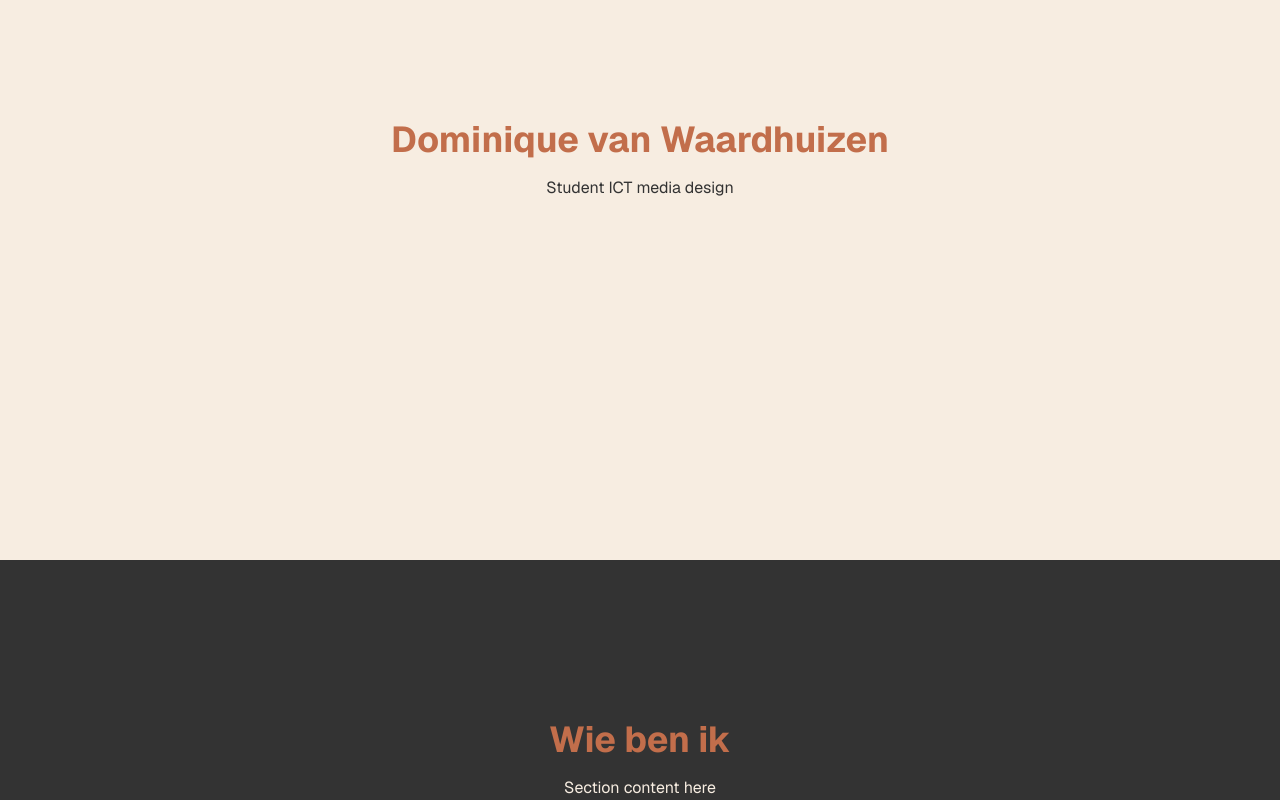
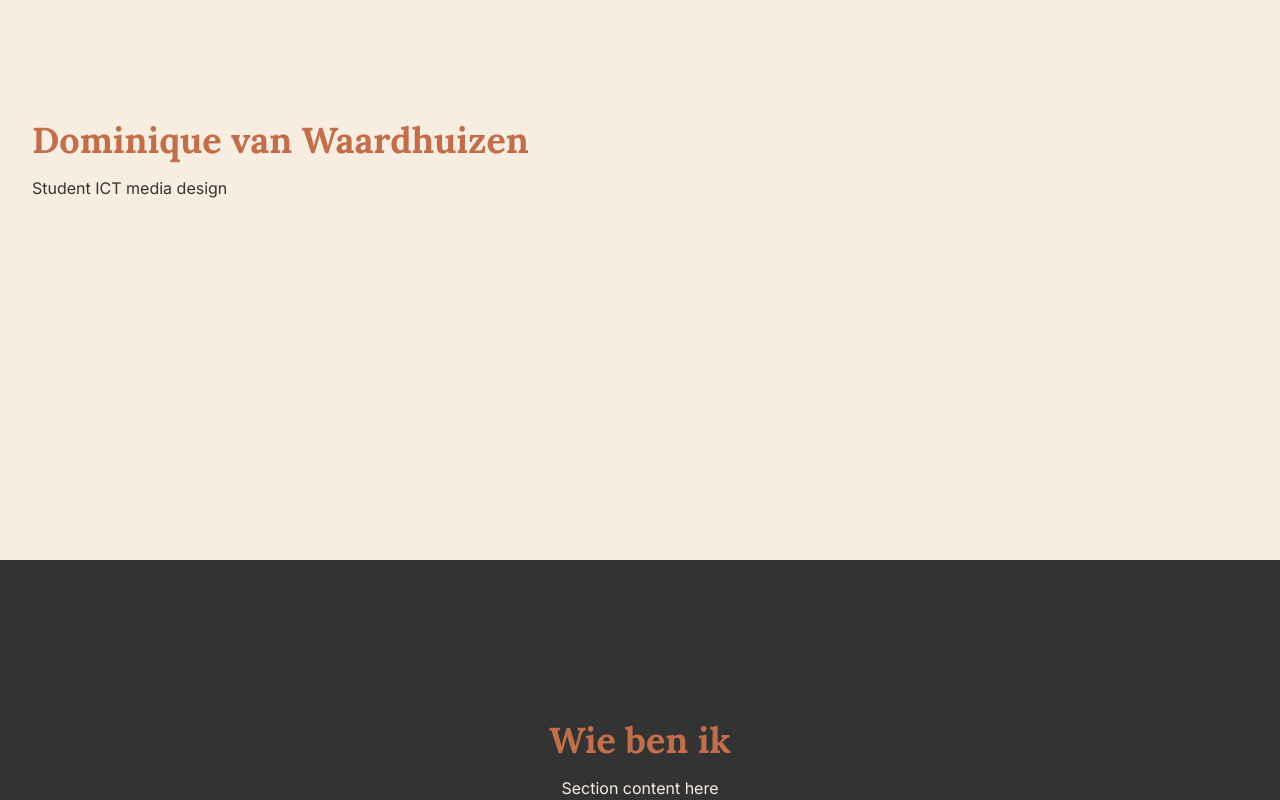
Before and after one commit to dromique/site, a Next.js app: page / in a window 1280 px wide. Shown: the part 240-1040 px from the top of the page. Built offline with nearby package versions, Linux system fonts and the light colour scheme.

Commit message:
fixed fonts

```diff
--- a/app/components/above-the-fold.tsx
+++ b/app/components/above-the-fold.tsx
@@ -1,9 +1,9 @@
 export default function AboveTheFold() {
   return (
-    <section className="h-screen flex items-center justify-center bg-[#F7EDE1]">
-      <div className="text-center">
-        <h2 className="text-4xl font-bold text-[#C26E4B]">Dominique van Waardhuizen</h2>
-        <p className="mt-4 text-[#333333]">Student ICT media design</p>
+    <section className="h-screen flex items-center justify-start px-8 bg-[#F7EDE1]">
+      <div className="text-start">
+        <h2 className="text-4xl font-bold text-[#C26E4B] font-lora">Dominique van Waardhuizen</h2>
+        <p className="mt-4 text-[#333333] font-inter">Student ICT media design</p>
       </div>
     </section>
   );
--- a/app/components/cardStack.tsx
+++ b/app/components/cardStack.tsx
@@ -26,14 +26,14 @@ const CardStack: React.FC<CardStackProps> = ({
     <div className="w-full max-w-7xl h-[450px] justify-center flex flex-col md:flex-row bg-[#333333] rounded-2xl p-6 md:p-10 mx-auto gap-8">
       {/* Left Side /}
       <div className="flex-1 flex flex-col gap-4 min-w-[300px]">
-        <h1 className="font-KronaOne md:text-5xl text-4xl w-max text-[#C26E4B]">{title}</h1>
-        <h2 className="font-KronaOne text-2xl text-[#C26E4B]">{subtitle}</h2>
-        <p className="text-[#F7EDE1] text-base md:text-lg mb-6 leading-relaxed font-RobotoCondensed">
+        <h1 className="font-lora md:text-5xl text-4xl w-max text-[#C26E4B]">{title}</h1>
+        <h2 className="font-lora text-2xl text-[#C26E4B]">{subtitle}</h2>
+        <p className="text-[#F7EDE1] text-base md:text-lg mb-6 leading-relaxed font-inter">
           {description}
         </p>
         <Link
           href={buttonLink}
-          className="bg-[#C26E4B] text-[#F7EDE1] cursor-pointer rounded-lg text-xl font-KronaOne flex justify-center items-center w-max px-10 py-3 mt-auto hover:bg-[#a85e41] transition-colors"
+          className="bg-[#C26E4B] text-[#F7EDE1] cursor-pointer rounded-lg text-xl font-lora flex justify-center items-center w-max px-10 py-3 mt-auto hover:bg-[#a85e41] transition-colors"
         >
           {buttonText}
         </Link>
@@ -41,7 +41,7 @@ const CardStack: React.FC<CardStackProps> = ({
 
       {/ Right Side */}
       <div className="flex flex-col gap-4 basis-1/2 min-w-[320px]">
-        <h1 className="md:text-5xl sm:text-4xl text-3xl font-KronaOne wrap-break-word min-w-[250px] md:min-w-[320px] text-[#C26E4B]">
+        <h1 className="md:text-5xl sm:text-4xl text-3xl font-lora wrap-break-word min-w-[250px] md:min-w-[320px] text-[#C26E4B]">
           {brandingTitle}
         </h1>
         <div className="w-full flex justify-center items-center"></div>
--- a/app/components/header.tsx
+++ b/app/components/header.tsx
@@ -11,7 +11,7 @@ export default function Header() {
   }, []);
 
   return (
-    <header className="fixed top-0 left-0 right-0 flex items-center justify-between px-8 h-[10vh] z-50">
+    <header className="fixed top-0 left-0 right-0 flex items-center justify-between px-8 h-[10vh] z-10">
       <h2 className="text-[40px] text-[#C26E4B] font-lora">DVW</h2>
       <button
         onClick={scrollToFooter}
--- a/app/components/project1.tsx
+++ b/app/components/project1.tsx
@@ -2,8 +2,8 @@ export default function Project1() {
     return (
         <section className="h-screen flex items-center justify-center bg-[#F7EDE1]">
             <div className="text-center">
-                <h2 className="text-4xl font-bold text-[#C26E4B]">Project 1</h2>
-                <p className="mt-4 text-[#333333]">Section content here</p>
+                <h2 className="text-4xl font-bold text-[#C26E4B] font-lora">Project 1</h2>
+                <p className="mt-4 text-[#333333] font-inter">Section content here</p>
             </div>
         </section>
     );
--- a/app/components/who-am-i.tsx
+++ b/app/components/who-am-i.tsx
@@ -2,8 +2,8 @@ export default function Whoami() {
   return (
     <section className="h-[50vh] flex items-center justify-center bg-[#333333]">
       <div className="text-center">
-        <h2 className="text-4xl font-bold text-[#C26E4B]">Wie ben ik</h2>
-        <p className="mt-4 text-[#F7EDE1]">Section content here</p>
+        <h2 className="text-4xl font-bold text-[#C26E4B] font-lora">Wie ben ik</h2>
+        <p className="mt-4 text-[#F7EDE1] font-inter">Section content here</p>
       </div>
     </section>
   );
--- a/app/globals.css
+++ b/app/globals.css
@@ -8,8 +8,7 @@
 @theme inline {
   --color-background: var(--background);
   --color-foreground: var(--foreground);
-  --font-sans: var(--font-geist-sans);
-  --font-mono: var(--font-geist-mono);
+  --font-inter: var(--font-inter);
   --font-lora: var(--font-lora);
 }
 
@@ -23,10 +22,14 @@
 body {
   background: var(--background);
   color: var(--foreground);
-  font-family: Arial, Helvetica, sans-serif;
+  font-family: var(--font-inter), sans-serif;
 }
 
-/* Utility to apply the Lora font loaded in layout.tsx */
+/* Font utilities */
 .font-lora {
   font-family: var(--font-lora), serif;
 }
+
+.font-inter {
+  font-family: var(--font-inter), sans-serif;
+}
--- a/app/layout.tsx
+++ b/app/layout.tsx
@@ -1,21 +1,16 @@
 import type { Metadata } from "next";
-import { Geist, Geist_Mono } from "next/font/google";
+import { Inter } from "next/font/google";
 import { Lora } from "next/font/google";
 import "./globals.css";
+
+const inter = Inter({
+  subsets: ["latin"],
+  variable: "--font-inter",
+});
 
 const lora = Lora({
   subsets: ["latin"],
   variable: "--font-lora",
-});
-
-const geistSans = Geist({
-  variable: "--font-geist-sans",
-  subsets: ["latin"],
-});
-
-const geistMono = Geist_Mono({
-  variable: "--font-geist-mono",
-  subsets: ["latin"],
 });
 
 export const metadata: Metadata = {
@@ -31,7 +26,7 @@ export default function RootLayout({
   return (
     <html lang="en">
       <body
-        className={`${geistSans.variable} ${geistMono.variable} ${lora.variable} antialiased`}
+        className={`${inter.variable} ${lora.variable} antialiased`}
       >
         {children}
       </body>
```
